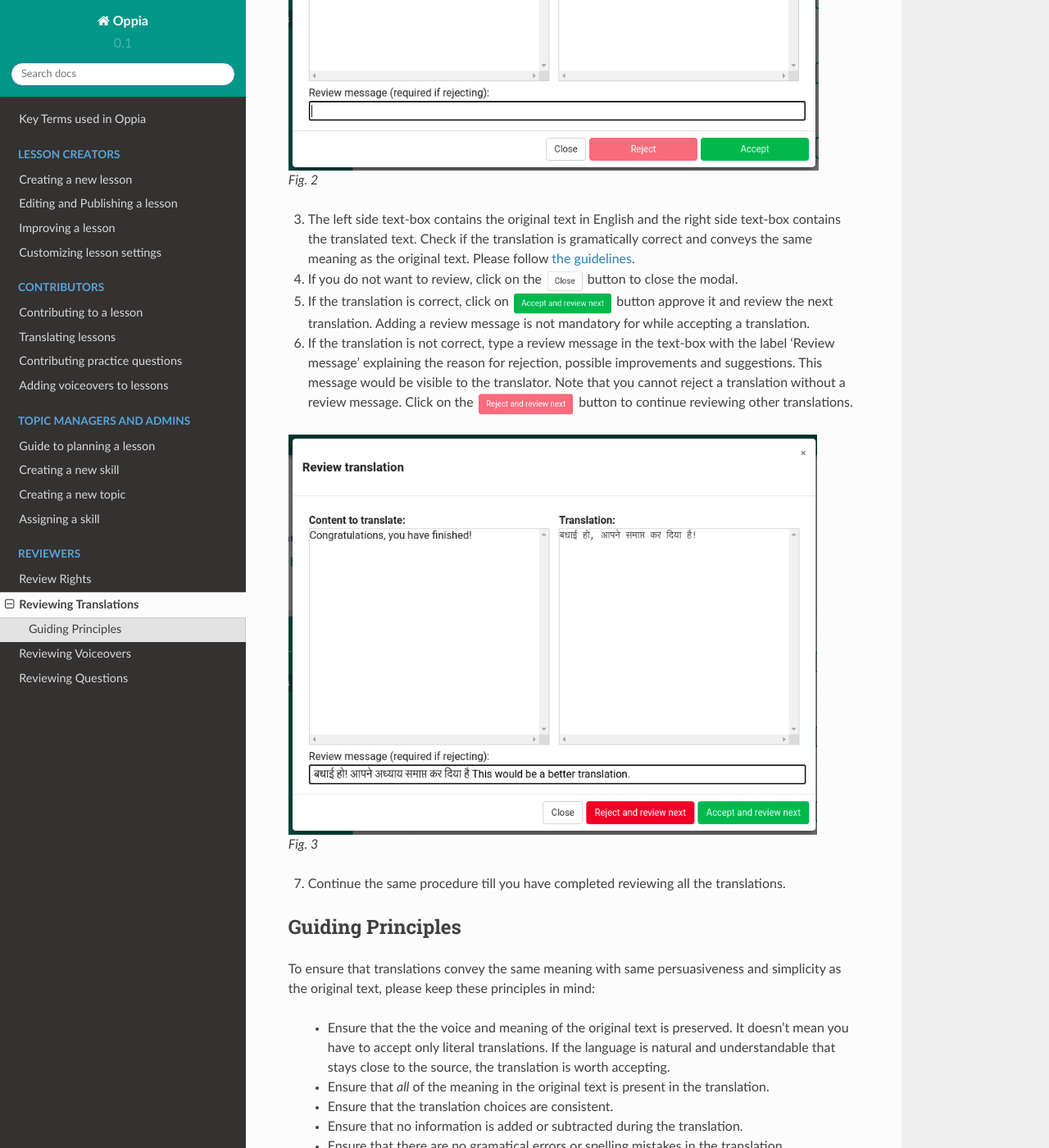
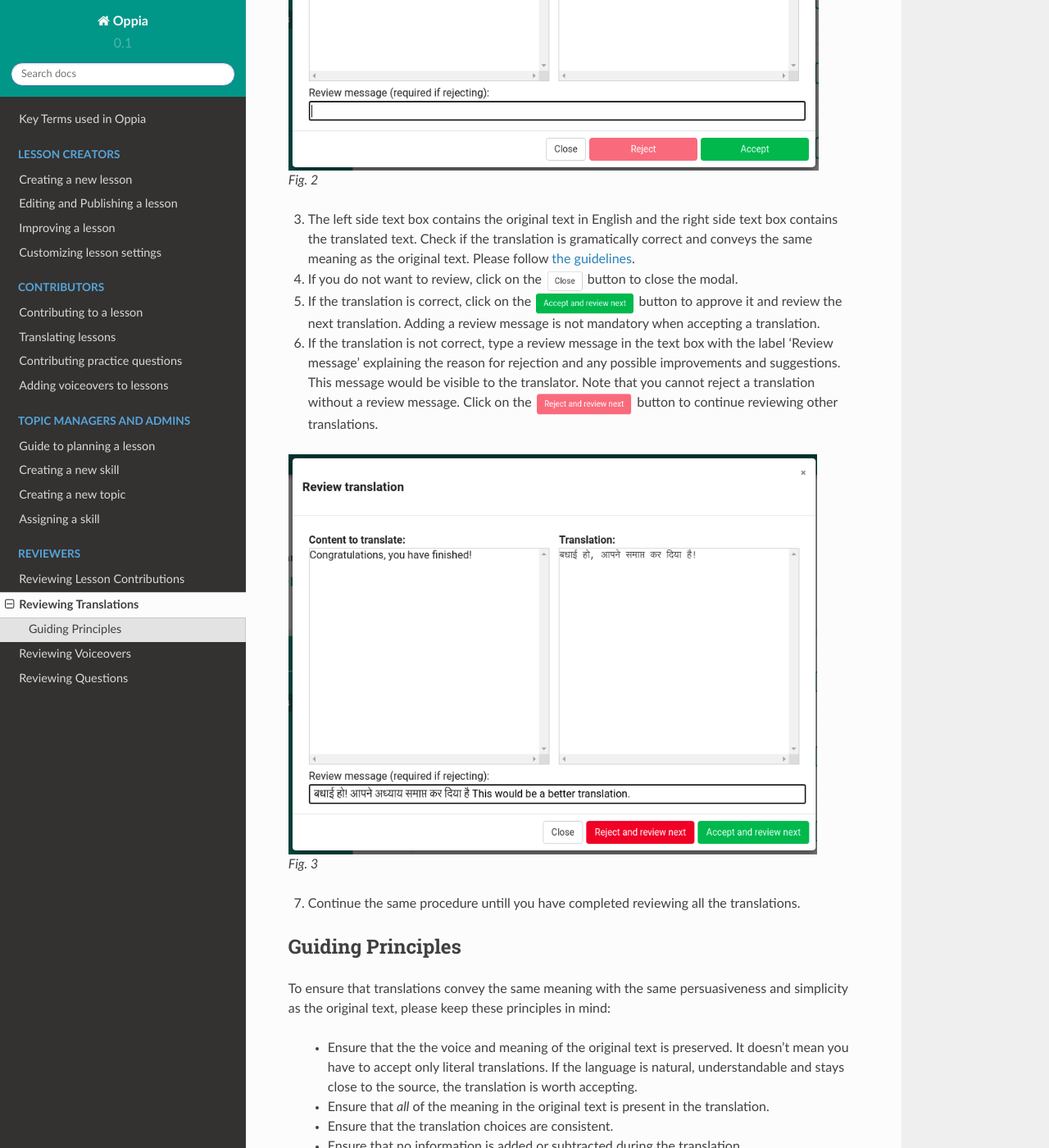
Before and after one commit to oppia/creator-documentation, a Sphinx documentation site: the page built from docs/reviewers/translations.rst, in a window 1280 px wide and 1400 px high, scrolled down 1227 px. Shown: the whole window at 82% size. Built offline with Sphinx 7.4.7 and the Read the Docs theme 2.0.0, drawn with Linux system fonts in a browser that asks for light colours; some of the changed text lies outside the part shown.

Commit message:
made the suggested changes

```diff
--- a/docs/reviewers/review.rst
+++ b/docs/reviewers/review.rst
@@ -1,11 +1,11 @@
 .. _review:
 
-Review Rights
-================
+Reviewing Lesson Contributions
+==============================
 
-Reviewing is critical in ensuring that the translations, questions and voiceovers submitted by the contributors are correct and error-free. In order to review questions, translations or voiceovers, a user must be authorised by the admin.
+Reviewing is critical in ensuring that the translations, questions and voiceovers submitted by the contributors are correct and error-free. In order to review questions, translations or voiceovers, a user must be authorized by the admin.
 
-The review rights a user has are listed in the header of the contributor-dashboard under the My Contributions tab. Review rights for translations and voiceovers are language specific whereas that for questions is not. The languages in which you can review translations and voiceovers are also listed in the header.
+The review rights of a user are listed in the header of the Contributor Dashboard under the **My Contributions** tab. Review rights for translations and voiceovers are language specific whereas those for questions are not. The languages in which you can review translations and voiceovers are also listed in the header.
 
 The left sidebar shows options to review according to rights that you have.
 
--- a/docs/reviewers/translations.rst
+++ b/docs/reviewers/translations.rst
@@ -23,10 +23,10 @@ To start reviewing the translations:
 
    *Fig. 2*
 
-3. The left side text-box contains the original text in English and the right side text-box contains the translated text. Check if the translation is gramatically correct and conveys the same meaning as the original text. Please follow :ref:`the guidelines <reviewguidelines>`.
+3. The left side text box contains the original text in English and the right side text box contains the translated text. Check if the translation is gramatically correct and conveys the same meaning as the original text. Please follow :ref:`the guidelines <reviewguidelines>`.
 4. If you do not want to review, click on the |closebtn| button to close the modal.
-5. If the translation is correct, click on |acceptandreviewnextbtn| button approve it and review the next translation. Adding a review message is not mandatory for while accepting a translation.
-6. If the translation is not correct, type a review message in the text-box with the label 'Review message' explaining the reason for rejection, possible improvements and suggestions. This message would be visible to the translator. Note that you cannot reject a translation without a review message.  Click on the |rejectandreviewnextbtn| button to continue reviewing other translations.
+5. If the translation is correct, click on the |acceptandreviewnextbtn| button to approve it and review the next translation. Adding a review message is not mandatory when accepting a translation.
+6. If the translation is not correct, type a review message in the text box with the label 'Review message' explaining the reason for rejection and any possible improvements and suggestions. This message would be visible to the translator. Note that you cannot reject a translation without a review message.  Click on the |rejectandreviewnextbtn| button to continue reviewing other translations.
 
 .. figure:: /images/better-translation.png
    :alt: Review Message
@@ -34,7 +34,7 @@ To start reviewing the translations:
 
    *Fig. 3*
 
-7. Continue the same procedure till you have completed reviewing all the translations.
+7. Continue the same procedure untill you have completed reviewing all the translations.
 
 .. |reviewtranslationbtn| image:: /images/review-translation-button.png
                       :alt: Review Translation Button
@@ -56,9 +56,9 @@ To start reviewing the translations:
 
 Guiding Principles
 -------------------
-To ensure that translations convey the same meaning with same persuasiveness and simplicity as the original text, please keep these principles in mind:
+To ensure that translations convey the same meaning with the same persuasiveness and simplicity as the original text, please keep these principles in mind:
 
- * Ensure that the the voice and meaning of the original text is preserved. It doesn't mean you have to accept only literal translations. If the language is natural and understandable that stays close to the source, the translation is worth accepting.
+ * Ensure that the the voice and meaning of the original text is preserved. It doesn't mean you have to accept only literal translations. If the language is natural, understandable and stays close to the source, the translation is worth accepting.
  * Ensure that *all* of the meaning in the original text is present in the translation.
  * Ensure that the translation choices are consistent.
  * Ensure that no information is added or subtracted during the translation.
```
Also changed, not shown: other parts of docs/reviewers/translations.rst (+2 -2 lines).
